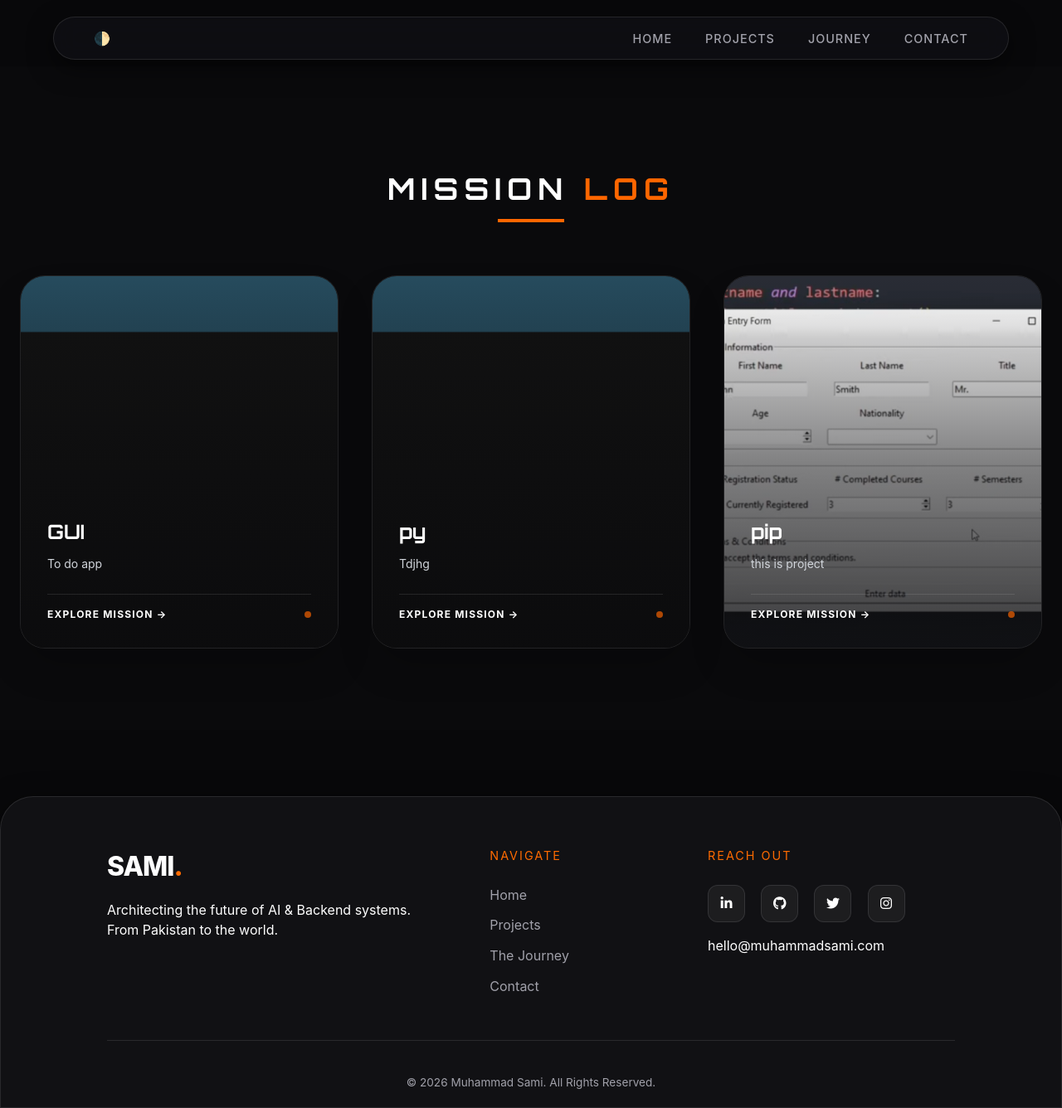
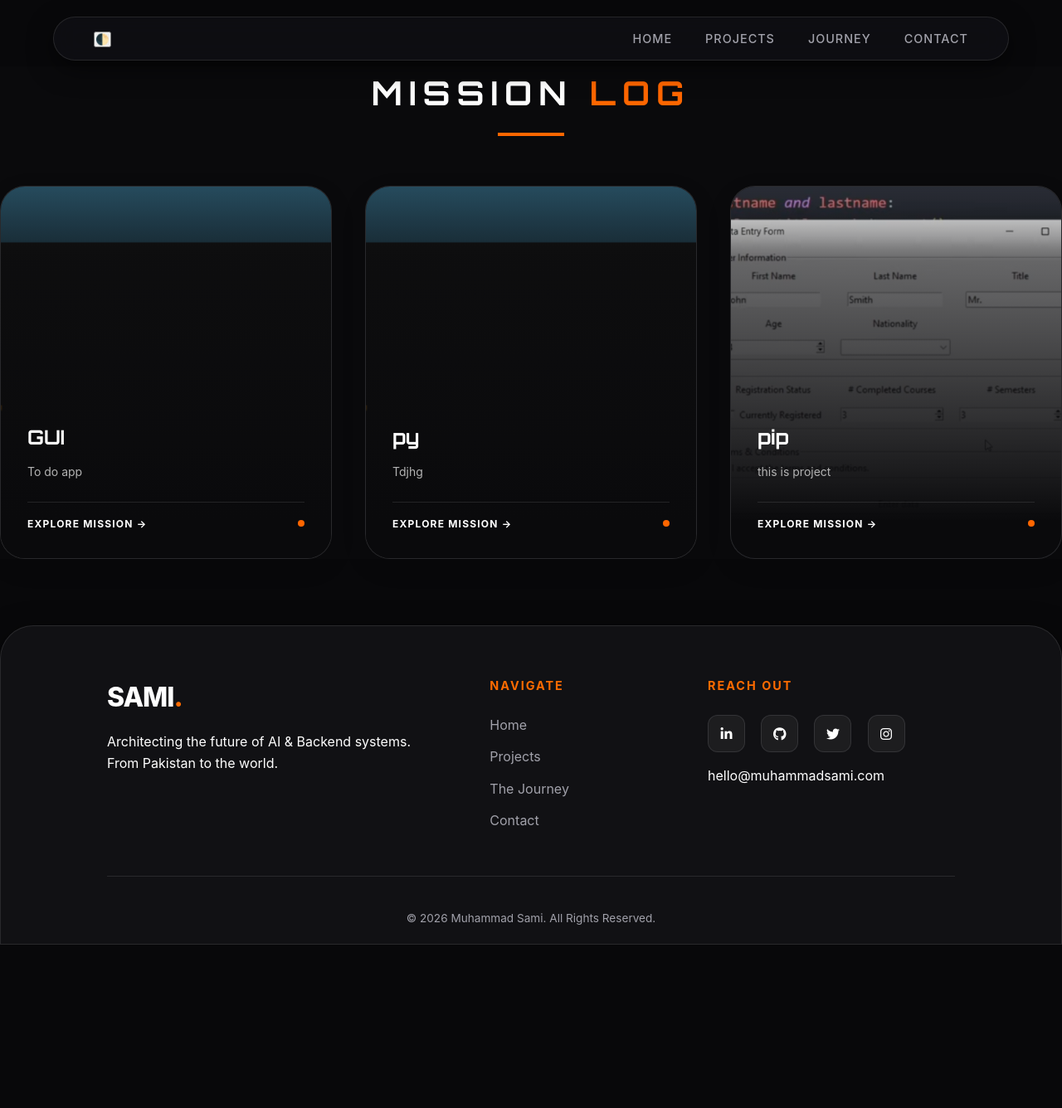
Before and after one commit to sami23245/Project-portfolio, a Django app: page /projects/ in a window 1280 px wide. Shown: the whole page at 83% size. After the commit the page ends 1139 px from the top, so only its background shows below. Run offline with Django 5.2, Linux system fonts and the light colour scheme; data comes from the database, SQL or seed files in the repository; some libraries are stand-ins or nearby versions.

Commit message:
the project section and home section is done

```diff
--- a/main/static/projects/css/project_style.css
+++ b/main/static/projects/css/project_style.css
@@ -1,90 +1,159 @@
+/* ==========================================================================
+   PROJECT ARCHIVE - THEME AWARE CSS
+   ========================================================================== */
+
+
+
+/* ==========================================================================
+   THEME-AWARE PROJECT ARCHIVE (DATA-ATTRIBUTE VERSION)
+   ========================================================================== */
+
 :root {
-    --card-bg: #0f0f11;
+    /* DEFAULT THEME (Day / Light) */
+    --bg-page: #f0f4f8;
+    --bg-card: #ffffff;
+    --text-primary: #1a202c;
+    --text-secondary: #4a5568;
+    --border-color: rgba(0, 0, 0, 0.1);
     --accent-orange: #ff6600;
-    --text-dim: #b3b3b3;
-    --link-purple: #6366f1;
+    --gradient-overlay: linear-gradient(to top, #ffffff 10%, rgba(255, 255, 255, 0.4) 80%, transparent);
 }
 
-/* THE 3-COLUMN GRID */
-.project-mission-grid {
+/* THE FIX: Select the body when data-theme is set to "night" */
+body[data-theme="night"] {
+    --bg-page: #0a0a0c;
+    --bg-card: #111114;
+    --text-primary: #ffffff;
+    --text-secondary: #b3b3b3;
+    --border-color: rgba(255, 255, 255, 0.1);
+    --accent-orange: #ff6600;
+    --gradient-overlay: linear-gradient(to top, #0a0a0c 10%, rgba(10, 10, 12, 0.6) 80%, transparent);
+}
+
+/* APPLY TO YOUR PAGE ELEMENTS */
+.mission-page {
+    background-color: var(--bg-page);
+    color: var(--text-primary);
+    transition: background-color 0.4s ease, color 0.4s ease;
+}
+
+.mission-card {
+    background-color: var(--bg-card);
+    border: 1px solid var(--border-color);
+}
+
+.card-overlay {
+    background: var(--gradient-overlay);
+}
+
+/* Add this to ensure the "Mission Log" text changes color too */
+.mission-page h1 {
+    color: var(--text-primary);
+}
+
+.mission-grid {
     display: grid;
-    grid-template-columns: repeat(3, 1fr); /* FORCES 3 CARDS PER ROW */
-    gap: 30px;
-    padding: 60px 0;
-    max-width: 1300px;
+    grid-template-columns: repeat(3, 1fr); /* FORCED 3-GRID */
+    gap: 40px;
+    max-width: 1280px;
     margin: 0 auto;
 }
 
-/* THE PROJECT CARD NODE */
-.project-node {
-    background: var(--card-bg);
-    border: 1px solid rgba(255, 255, 255, 0.05);
-    border-radius: 24px;
-    padding: 30px;
+/* THE FIXED CARD FRAME */
+.mission-card {
+    position: relative;
+    height: 450px; /* FIXED HEIGHT */
+    border-radius: 30px;
+    overflow: hidden;
+    background-color: var(--bg-card);
+    border: 1px solid var(--border-color);
+    transition: all 0.5s cubic-bezier(0.4, 0, 0.2, 1);
+    box-shadow: 0 10px 30px rgba(0, 0, 0, 0.1);
+}
+
+.mission-card:hover {
+    transform: translateY(-12px);
+    border-color: var(--accent-orange);
+    box-shadow: 0 25px 50px rgba(0, 0, 0, 0.3);
+}
+
+/* IMAGE BACKGROUND HANDLING */
+.card-bg-layer {
+    position: absolute;
+    inset: 0;
+    z-index: 0;
+}
+
+.card-bg-layer img {
+    width: 100%;
+    height: 100%;
+    object-fit: cover; /* ENSURES NO STRETCHING */
+    transition: transform 0.7s ease;
+}
+
+.mission-card:hover .card-bg-layer img {
+    transform: scale(1.15);
+}
+
+/* THE OVERLAY (THEME AWARE) */
+.card-overlay {
+    position: absolute;
+    inset: 0;
+    z-index: 10;
+    background: var(--gradient-overlay);
+    padding: 32px;
     display: flex;
     flex-direction: column;
-    align-items: center;
-    text-align: center;
-    transition: all 0.3s cubic-bezier(0.4, 0, 0.2, 1);
-    height: 100%;
+    justify-content: flex-end;
 }
 
-.project-node:hover {
-    transform: translateY(-10px);
-    border-color: rgba(255, 102, 0, 0.3);
-    box-shadow: 0 20px 40px rgba(0, 0, 0, 0.6);
-}
-
-/* IMAGE AS AN ICON REPLACEMENT */
-.project-node-img-wrapper {
-    width: 80px;  /* Sizing it like an icon from your screenshot */
-    height: 80px;
-    margin-bottom: 25px;
-    border-radius: 12px;
-    overflow: hidden;
-    border: 2px solid var(--accent-orange);
-    box-shadow: 0 0 15px rgba(255, 102, 0, 0.2);
-}
-
-.project-node-img {
-    width: 100%;
-    height: 100%;
-    object-fit: cover;
-}
-
-/* TEXT & LINKS */
-.project-node h3 {
-    color: #ffffff;
-    font-size: 1.4rem;
+/* TYPOGRAPHY */
+.mission-card h3 {
+    font-family: 'Orbitron', sans-serif;
+    color: var(--text-primary);
+    font-size: 1.5rem;
     font-weight: 700;
     margin-bottom: 12px;
 }
 
-.project-node p {
-    color: var(--text-dim);
-    font-size: 0.95rem;
+.mission-card p {
+    color: var(--text-secondary);
+    font-size: 0.875rem;
     line-height: 1.6;
-    margin-bottom: 25px;
-    flex-grow: 1;
+    margin-bottom: 24px;
+    /* Keeps description height consistent */
+    display: -webkit-box;
+    -webkit-line-clamp: 3;
+    -webkit-box-orient: vertical;
+    overflow: hidden;
 }
 
-.project-node-link {
-    color: var(--link-purple);
-    text-decoration: none;
-    font-weight: 600;
-    font-size: 0.9rem;
-    transition: opacity 0.2s;
+.mission-footer {
+    display: flex;
+    justify-content: space-between;
+    align-items: center;
+    border-top: 1px solid var(--border-color);
+    padding-top: 16px;
 }
 
-.project-node-link:hover {
-    text-decoration: underline;
-    opacity: 0.8;
+.explore-link {
+    color: var(--text-primary);
+    text-decoration: none;
+    font-size: 0.75rem;
+    font-weight: 700;
+    text-transform: uppercase;
+    letter-spacing: 0.1em;
+    transition: color 0.3s;
 }
 
-/* MOBILE FIX */
-@media (max-width: 992px) {
-    .project-mission-grid { grid-template-columns: repeat(2, 1fr); }
+.explore-link:hover {
+    color: var(--accent-orange);
 }
-@media (max-width: 650px) {
-    .project-mission-grid { grid-template-columns: 1fr; }
+
+/* RESPONSIVE FIX */
+@media (max-width: 1024px) {
+    .mission-grid { grid-template-columns: repeat(2, 1fr); }
 }
+@media (max-width: 640px) {
+    .mission-grid { grid-template-columns: 1fr; }
+}
--- a/main/templates/assets/projects.html
+++ b/main/templates/assets/projects.html
@@ -1,63 +1,52 @@
 {% extends 'base.html' %}
 {% load static %}
 
+{% block extra_css %}
+    <link href="{% static 'projects/css/project_style.css' %}" rel="stylesheet">
+    <link href="https://fonts.googleapis.com/css2?family=Orbitron:wght@400;700&display=swap" rel="stylesheet">
+{% endblock %}
+
+
 {% block content %}
-<link href="https://fonts.googleapis.com/css2?family=Orbitron:wght@400;700&display=swap" rel="stylesheet">
-<script src="https://cdn.tailwindcss.com"></script>
+<div class="mission-page">
 
-<div class="min-h-screen bg-[#0a0a0c] pt-32 pb-20 px-6">
-
-    <div class="max-w-7xl mx-auto text-center mb-16">
-        <h1 class="text-4xl font-bold text-white uppercase tracking-[0.2em] font-['Orbitron']">
-            Mission <span class="text-[#ff6600]">Log</span>
+    <div style="text-align: center; margin-bottom: 60px;">
+        <h1 style="color: var(--text-primary); font-family: 'Orbitron'; font-size: 2.5rem; letter-spacing: 0.2em; text-transform: uppercase;">
+            Mission <span style="color: var(--accent-orange);">Log</span>
         </h1>
-        <div class="mt-4 h-1 w-20 bg-[#ff6600] mx-auto"></div>
+        <div style="height: 4px; width: 80px; background: var(--accent-orange); margin: 16px auto;"></div>
     </div>
 
-    <div class="max-w-7xl mx-auto grid grid-cols-1 md:grid-cols-2 lg:grid-cols-3 gap-10">
+    <div class="mission-grid">
+        {% for project in projects %}
+        <div class="mission-card">
 
-        {% for project in projects %}
-        <div class="group relative h-[450px] w-full rounded-[30px] overflow-hidden border border-white/10 transition-all duration-500 hover:border-[#ff6600]/50 hover:-translate-y-3 shadow-2xl">
-
-            <div class="absolute inset-0 z-0">
+            <div class="card-bg-layer">
                 {% if project.image %}
-                    <img src="{{ project.image.url }}"
-                         alt="{{ project.title }}"
-                         class="w-full h-full object-cover transition-transform duration-700 group-hover:scale-110">
+                    <img src="{{ project.image.url }}" alt="{{ project.title }}">
                 {% else %}
-                    <div class="w-full h-full bg-neutral-900"></div>
+                    <div style="width:100%; height:100%; background: #1a1a1a;"></div>
                 {% endif %}
-
-                <div class="absolute inset-0 bg-gradient-to-t from-[#0a0a0c] via-[#0a0a0c]/60 to-transparent opacity-80 group-hover:opacity-90 transition-opacity"></div>
             </div>
 
-            <div class="relative z-10 h-full flex flex-col justify-end p-8">
+            <div class="card-overlay">
+                <h3>{{ project.title }}</h3>
+                <p>{{ project.description }}</p>
 
-                <span class="text-[#ff6600] text-xs font-bold tracking-widest uppercase mb-2 opacity-0 group-hover:opacity-100 transition-all translate-y-4 group-hover:translate-y-0 duration-500">
-                    Project Active
-                </span>
-
-                <h3 class="text-2xl font-bold text-white font-['Orbitron'] mb-3">
-                    {{ project.title }}
-                </h3>
-
-                <p class="text-gray-300 text-sm leading-relaxed mb-6 line-clamp-3">
-                    {{ project.description }}
-                </p>
-
-                <div class="flex items-center justify-between pt-4 border-t border-white/10">
-                    <a href="{% url 'project_detail' project.pk %}" class="text-white text-xs font-bold uppercase tracking-widest hover:text-[#ff6600] transition-colors">
+                <div class="mission-footer">
+                    <a href="{% url 'project_detail' project.pk %}" class="explore-link">
                         Explore Mission →
                     </a>
-                    <div class="h-2 w-2 rounded-full bg-[#ff6600] animate-pulse"></div>
+                    <div style="width: 8px; height: 8px; border-radius: 50%; background: var(--accent-orange);"></div>
                 </div>
             </div>
 
         </div>
         {% empty %}
-        <p class="text-gray-600 font-mono col-span-full text-center">[ ARCHIVE_EMPTY ]</p>
+        <div style="grid-column: span 3; text-align: center; color: var(--text-secondary); font-family: monospace;">
+            [ ARCHIVE_EMPTY ]
+        </div>
         {% endfor %}
-
     </div>
 </div>
 {% endblock %}
--- a/main/templates/base.html
+++ b/main/templates/base.html
@@ -61,7 +61,6 @@
             <p class="email-text">hello@muhammadsami.com</p>
         </div>
     </div>
-
     <div class="footer-bottom">
         <p>&copy; 2026 Muhammad Sami. All Rights Reserved.</p>
         <div class="footer-line"></div>
```
Also changed, not shown: projects/Screenshot_2025-12-13_102600.png (renamed from projects/static/projects/images/Screenshot_2025-12-13_102600.png).
